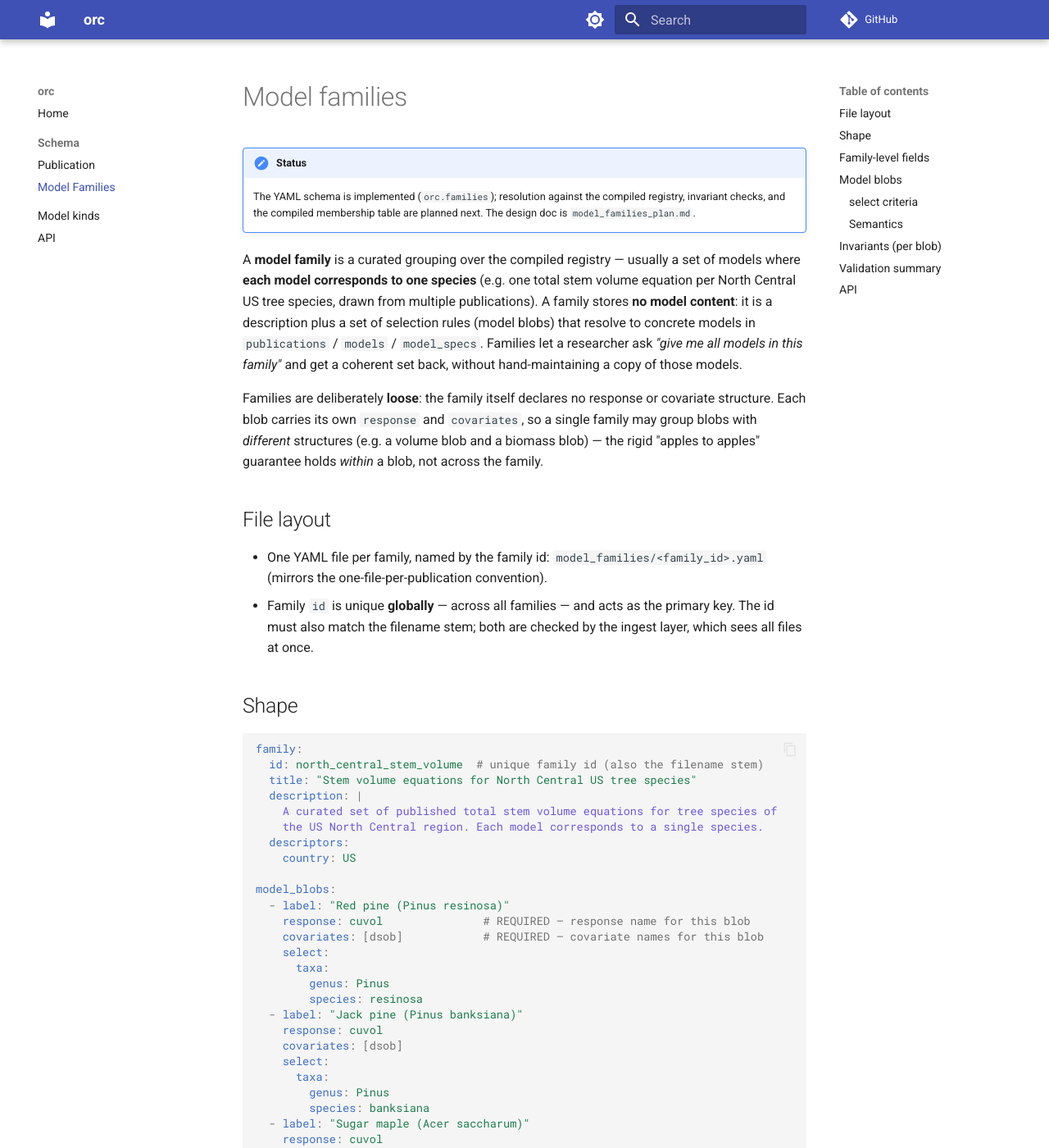
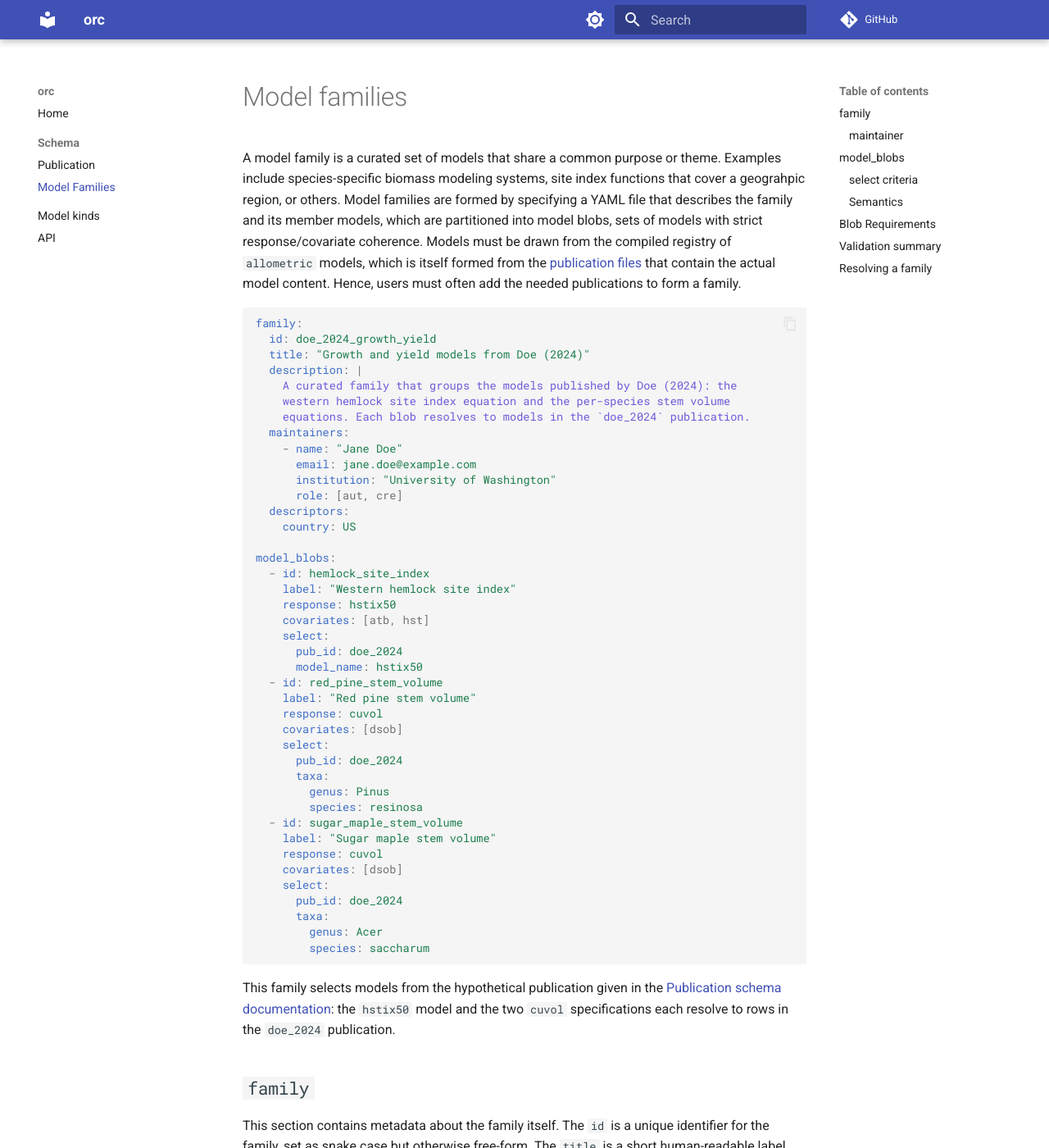
Before and after one commit to allometric/orc, an MkDocs documentation site: the page built from docs/families.md, in a window 1280 px wide and 1400 px high. Shown: the whole window at 82% size. Built offline with MkDocs 1.6.1 and Material for MkDocs 9.7.7, drawn with Linux system fonts in a browser that asks for light colours; comment, search, counter and statistics services are not loaded; some of the changed text lies outside the part shown.

Commit message:
Add family blob ids, maintainer metadata, and orc resolve
- ModelBlob gains a required snake_case id, unique within a family
- Maintainers tracked on families (CRAN-style name/email/orcid/institution/role)
- Implement orc resolve: run family blobs against the compiled registry
  with per-blob response/covariate invariants; docs + CLI + tests

````diff
--- a/docs/api.md
+++ b/docs/api.md
@@ -17,6 +20,16 @@
 | `--parquet`  | write `publications`/`models`/`model_specs` parquet tables to this directory |
 
 Exit code is `0` when every model validates, `1` if any errors are found.
+
+`resolve`:
+
+| Argument  | Meaning                                                              |
+|-----------|----------------------------------------------------------------------|
+| `FAMILY`  | model family YAML file to resolve                                    |
+| `registry`| publication YAML file/directory to build the registry from (default: `.`) |
+
+Exit code is `0` when every blob resolves to ≥1 model and satisfies its
+invariants, `1` otherwise.
 
 ## `orc.ingest`
 
@@ -83,6 +96,24 @@
 `parameter_names`, `taxa`, `region`, `component`, `covt_defs`,
 `response_definition`, `description`, `descriptors`, `source_file`.
 
+## `orc.resolve`
+
+Resolves model family blobs against the compiled registry (see
+[Families](families.md#resolving-a-family)).
+
+| Function                       | Purpose                                                              |
+|--------------------------------|----------------------------------------------------------------------|
+| `build_registry(root) -> list[RegistryRow]` | build the flat model/spec registry from publication YAMLs under `root` |
+| `resolve(family, registry) -> ResolveResult` | run every blob's `select` against the registry and enforce per-blob invariants |
+| `ResolveResult`                | `.blobs` (`list[BlobResult]`), `.errors`, `.ok`                      |
+| `BlobResult`                   | `.blob`, `.matched` (`list[RegistryRow]`), `.errors`, `.ok`          |
+| `RegistryRow`                  | one model/spec row; `.identity()` gives a human label                |
+
+Selection semantics: criteria are ANDed within a blob; `select.taxa` matches a
+row if any of its taxon entries satisfies all specified levels. Per-blob
+invariants require every resolved row to share the blob's `response`
+*(name, units)* pair and the exact `covariates` *(name, units-or-kind)* set.
+
 ## `orc.ids`
 
 | Function        | Purpose                                                        |
--- a/docs/families.md
+++ b/docs/families.md
@@ -1,95 +1,115 @@
 # Model families
 
-!!! note "Status"
-    The YAML schema is implemented (`orc.families`); resolution against the
-    compiled registry, invariant checks, and the compiled membership table are
-    planned next. The design doc is `model_families_plan.md`.
-
-A **model family** is a curated grouping over the compiled registry — usually
-a set of models where **each model corresponds to one species** (e.g. one
-total stem volume equation per North Central US tree species, drawn from
-multiple publications). A family stores **no model content**: it is a
-description plus a set of selection rules (model blobs) that resolve to
-concrete models in `publications` / `models` / `model_specs`. Families let a
-researcher ask *"give me all models in this family"* and get a coherent set
-back, without hand-maintaining a copy of those models.
-
-Families are deliberately **loose**: the family itself declares no response or
-covariate structure. Each blob carries its own `response` and `covariates`, so
-a single family may group blobs with *different* structures (e.g. a volume
-blob and a biomass blob) — the rigid "apples to apples" guarantee holds
-*within* a blob, not across the family.
-
-## File layout
-
-- One YAML file per family, named by the family id:
-  `model_families/<family_id>.yaml` (mirrors the one-file-per-publication
-  convention).
-- Family `id` is unique **globally** — across all families — and acts as the
-  primary key. The id must also match the filename stem; both are checked by
-  the ingest layer, which sees all files at once.
-
-## Shape
+A model family is a curated set of models that share a common purpose or theme.
+Examples include species-specific biomass modeling systems, site index
+functions that cover a geograhpic region, or others. Model families are formed
+by specifying a YAML file that describes the family and its member models,
+which are partitioned into model blobs, sets of models with strict
+response/covariate coherence. Models must be drawn from the compiled registry of
+`allometric` models, which is itself formed from the [publication
+files](publication.md) that contain the actual model content. Hence, users must
+often add the needed publications to form a family.
 
 ```yaml
 family:
-  id: north_central_stem_volume  # unique family id (also the filename stem)
-  title: "Stem volume equations for North Central US tree species"
+  id: doe_2024_growth_yield
+  title: "Growth and yield models from Doe (2024)"
   description: |
-    A curated set of published total stem volume equations for tree species of
-    the US North Central region. Each model corresponds to a single species.
+    A curated family that groups the models published by Doe (2024): the
+    western hemlock site index equation and the per-species stem volume
+    equations. Each blob resolves to models in the `doe_2024` publication.
+  maintainers:
+    - name: "Jane Doe"
+      email: jane.doe@example.com
+      institution: "University of Washington"
+      role: [aut, cre]
   descriptors:
     country: US
 
 model_blobs:
-  - label: "Red pine (Pinus resinosa)"
-    response: cuvol               # REQUIRED — response name for this blob
-    covariates: [dsob]            # REQUIRED — covariate names for this blob
+  - id: hemlock_site_index
+    label: "Western hemlock site index"
+    response: hstix50
+    covariates: [atb, hst]
     select:
+      pub_id: doe_2024
+      model_name: hstix50
+  - id: red_pine_stem_volume
+    label: "Red pine stem volume"
+    response: cuvol
+    covariates: [dsob]
+    select:
+      pub_id: doe_2024
       taxa:
         genus: Pinus
         species: resinosa
-  - label: "Jack pine (Pinus banksiana)"
+  - id: sugar_maple_stem_volume
+    label: "Sugar maple stem volume"
     response: cuvol
     covariates: [dsob]
     select:
-      taxa:
-        genus: Pinus
-        species: banksiana
-  - label: "Sugar maple (Acer saccharum)"
-    response: cuvol
-    covariates: [dsob]
-    select:
+      pub_id: doe_2024
       taxa:
         genus: Acer
         species: saccharum
 ```
 
-A complete loadable example lives in
-[`model_families/north_central_stem_volume.yaml`](https://github.com/allometric/orc/blob/main/model_families/north_central_stem_volume.yaml).
+This family selects models from the hypothetical publication given in the
+[Publication schema documentation](publication.md): the `hstix50` model and the
+two `cuvol` specifications each resolve to rows in the `doe_2024` publication.
 
-## Family-level fields
+## `family`
 
-| Field         | Type   | Required | Notes                                             |
-|---------------|--------|----------|---------------------------------------------------|
-| `id`          | string | yes      | globally unique; filename stem (ingest-time check)|
-| `title`       | string | yes      | short human label                                 |
-| `description` | string | yes      | non-empty; ~1 paragraph of context/applicability  |
-| `descriptors` | map    | no       | free-form key/value metadata                      |
+This section contains metadata about the family itself. The `id` is a unique
+identifier for the family, set as snake case but otherwise free-form. The
+`title` is a short human-readable label, and the `description` is a non-empty
+paragraph of context and applicability. The `maintainers` list names the
+family's curators; authorship is tracked in the manner of R packages, with a
+required `name` and optional contact metadata. The `descriptors` field is a
+free-form map of key/value metadata that can be used for further specification
+of the family.
+
+| Field          | Type                | Required | Notes                                             |
+|----------------|---------------------|----------|---------------------------------------------------|
+| `id`           | string              | yes      | globally unique; filename stem (ingest-time check)|
+| `title`        | string              | yes      | short human label                                 |
+| `description`  | string              | yes      | non-empty; ~1 paragraph of context/applicability  |
+| `maintainers`  | list of maintainer  | yes      | at least one; the family's curators               |
+| `descriptors`  | map                 | no       | free-form key/value metadata                      |
+
+### `maintainer`
+
+| Field         | Type                      | Required | Notes                                        |
+|---------------|---------------------------|----------|----------------------------------------------|
+| `name`        | string                    | yes      | non-empty; maintainer's name                 |
+| `email`       | string                    | no       | contact email                                |
+| `orcid`       | string                    | no       | ORCID identifier                             |
+| `institution` | string                    | no       | affiliation                                  |
+| `role`        | string or list of string  | no       | `aut`, `cre`, `ctb`         |
+
+`role` uses the standard CRAN role vocabulary: `aut` (author), `cre`
+(creator/maintainer), `ctb` (contributor), `cph` (copyright holder), `fnd`
+(funder), `rev` (reviewer), `ths` (thesis advisor), `trc` (translator).
+Unknown roles are rejected.
+
+Unknown keys are rejected (`extra="forbid"`, consistent with the rest of
+`orc`).
 
 The family carries **no response/covariate structure** — that lives on each
 blob (see below).
 
-## Model blobs
+## `model_blobs`
 
-A **model blob** is a selection rule that resolves to one or more concrete
-models (rows in the compiled `model_specs` / `models` tables). It has an
-optional `label` (provenance, appears in the membership table), a required
-`response` and `covariates` (the structure its members must share), and a
-required `select` (which models to consider).
+A model blob is, in essence, a selection rule that resolves to one or more
+concrete models that share strict response and covariate structures. Each
+blob leads with an `id` — a short name unique within the family — and may carry
+a `label` (human-readable provenance, appears in the membership table), a
+required `response` and `covariates` (the structure its members must share), and
+a required `select` (which models to consider).
 
 | Field        | Type           | Required | Notes                                             |
 |--------------|----------------|----------|---------------------------------------------------|
+| `id`         | string         | yes      | short name; unique within the family              |
 | `label`      | string         | no       | provenance label for the membership table         |
 | `response`   | string         | yes      | response name for this blob's members             |
 | `covariates` | list of string | yes      | covariate names; empty list allowed               |
@@ -97,7 +117,7 @@
 
 `response` / `covariates` are declared as bare names; resolution checks that
 every model the blob resolves to agrees on the full (name, units) pairs — see
-[Invariants](#invariants-per-blob).
+[Blob Requirements](#blob-requirements).
 
 ### `select` criteria
 
@@ -113,42 +133,31 @@
 | `descriptors`    | map                     | arbitrary key/value filters          |
 
 At least one criterion is required — an empty `select` would match every model
-and is rejected. Unknown keys are rejected (`extra="forbid"`, consistent with
-the rest of `orc`).
+and is rejected.
 
 ### Semantics
 
-- Criteria are **ANDed** within a blob; multiple blobs in a family are
-  **ORed** (a model belongs to the family if it matches any blob's select and
-  structure).
+- Criteria are **ANDed** within a blob
+- Models can belong to multiple blos within a family
 - **Taxa matching:** a model/spec row matches `select.taxa` if **any** of its
   taxon entries satisfies *all* specified levels; levels not specified in the
   select do not filter. A row with
   `taxa: [{Pinus resinosa}, {Pinus strobus}]` matches a select on
   `{genus: Pinus, species: resinosa}`.
-- A blob is a **filter** — it re-resolves as the registry changes. Pinning
-  happens only in the compiled membership artifact.
 
-## Invariants (per blob)
+## Blob Requirements
 
-Every model resolved by a **single blob** must:
+Every model within a blob must share:
 
-1. **Same response variable** — share the same *(name, units)* pair matching
+1. **The same response variable** — share the same *(name, units)* pair matching
    the blob's declared `response`. The blob declares the bare name (`cuvol`);
    resolution checks all its members agree on the full pair, so `cuvol` in
    `ft3` and `cuvol` in `m3` never mix.
-2. **Same covariate requirements** — the **exact same set** of covariates,
+2. **The same covariate requirements** — the **exact same set** of covariates,
    compared on *(name, units-or-kind)* pairs matching the blob's declared
    `covariates`. Exact set equality — subset and superset are not allowed
    (`dsob` in `in` vs `dsob` in `cm` are different; a dbh-only equation is not
    apples-to-apples with a dbh+height equation).
-
-These are **enforced at resolution time, over the models each blob actually
-resolves to** — a blob whose query resolves to volume when it declares
-`response: mass` fails at resolve time. There is **no cross-blob constraint**:
-different blobs in one family may declare different response/covariate
-structures. This check is part of the planned ingest-layer work, not the
-schema.
 
 ## Validation summary
 
@@ -158,27 +167,56 @@
 |---------------------------------------------------|-----------------------------------|
 | Unknown keys rejected at every level              | `extra="forbid"` on every model   |
 | Blob `response`/`covariates` required; `description` required | required fields / `min_length` |
+| Blob `id` required, lowercase snake_case          | `Field(pattern=...)`              |
+| Blob `id` unique within the family                | `ModelFamily._unique_blob_ids`    |
 | At least one `model_blob`                         | `Field(min_length=1)`             |
+| At least one `maintainer`                         | `Field(min_length=1)`             |
+| Maintainer `name` required                        | `Maintainer` model                |
+| Maintainer `role` is a known CRAN role            | `Maintainer._valid_roles`         |
 | `select` has at least one criterion               | `FamilySelect._at_least_one_criterion` |
 | `model_id` matches `[0-9a-f]{8}`                  | `FamilySelect._valid_model_id`    |
 | `taxa` has at least one level                    | reused `Taxon` validation         |
 
-Planned (ingest layer, sees all files and the compiled registry):
+Planned (ingest layer, sees all files at once):
 
 | Rule                                              | When                              |
 |---------------------------------------------------|-----------------------------------|
 | `family.id` globally unique                       | ingest                            |
 | `family.id` matches filename stem                 | ingest                            |
-| Every blob resolves to ≥1 model                   | resolve                           |
-| Each blob's resolved models satisfy its invariants| resolve                           |
 
-## API
+## Resolving a family
 
-```python
-from orc.families import ModelFamily, FamilyMeta, ModelBlob, FamilySelect
-from orc import ModelFamily  # also exported at package level
+`orc resolve` runs each blob's `select` criteria against the compiled registry
+built from the publication files under a directory, and reports, per blob, the
+models it resolves to — the debugging workflow for family development:
+
+```sh
+orc resolve model_families/doe_2024_growth_yield.yaml
 ```
 
-`ModelFamily` is the top-level model for a family YAML file; parse with
-`ModelFamily.model_validate(yaml.safe_load(text))` exactly like
-`ModelsFile`. See [API](api.md).
+```text
+family: doe_2024_growth_yield
+
+hemlock_site_index        "Western hemlock site index"
+  -> hstix50 (doe_2024)                   response hstix50 [ft], covariates [atb, hst]
+red_pine_stem_volume      "Red pine stem volume"
+  -> cuvol spec Pinus resinosa (doe_2024) response cuvol [ft3], covariates [dsob]
+sugar_maple_stem_volume   "Sugar maple stem volume"
+  -> cuvol spec Acer saccharum (doe_2024) response cuvol [ft3], covariates [dsob]
+
+3 blobs, 3 resolved models; invariants ok
+```
+
+The registry defaults to the current directory (the models repo); point it at
+a different corpus with a second positional argument:
+
+```sh
+orc resolve model_families/doe_2024_growth_yield.yaml path/to/publications
+```
+
+Resolution enforces the per-blob invariants: every resolved model must share
+the blob's `response` *(name, units)* pair and the exact `covariates`
+*(name, units-or-kind)* set. A blob that resolves to no models, or to models
+violating its declared structure, is an error and the command exits `1`.
+Criteria are ANDed within a blob, and families are loose — blobs may declare
+different response/covariate structures with no cross-blob constraint.
````
Also changed, not shown: other parts of docs/api.md (+3 -0 lines), 6 other files.
